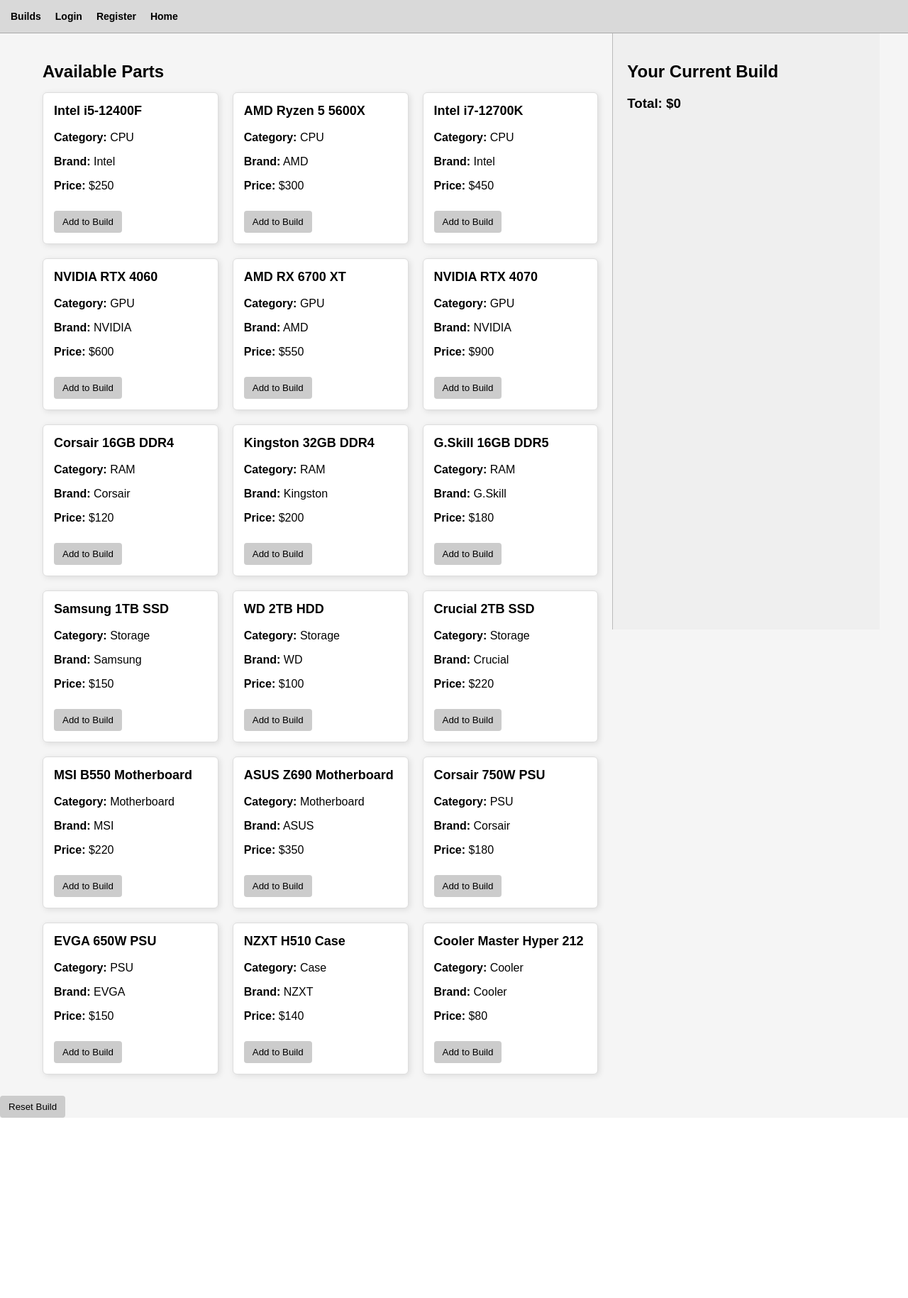
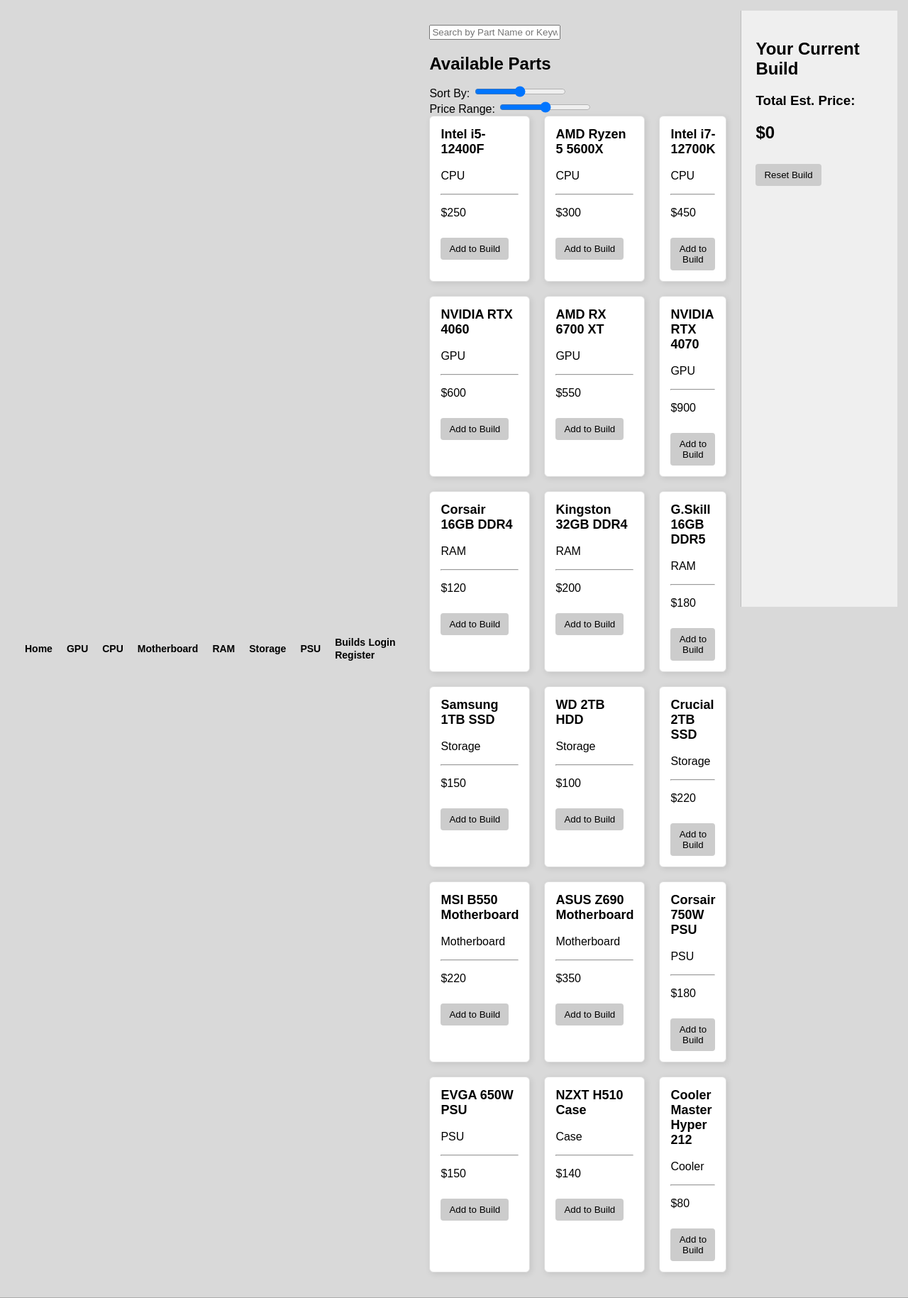
Before and after one commit to JaecobV/flaskapplicationproject, a Flask app: page / in a window 1280 px wide. Shown: the whole page at 71% size. Before the commit the page ends 1575 px from the top, so only its background shows below. Run offline with Flask 3, Linux system fonts and the light colour scheme; data comes from the database, SQL or seed files in the repository.

Commit message:
changed home html to include the same interactable buttons as i have done in my wireframe

```diff
--- a/templates/home.html
+++ b/templates/home.html
@@ -9,20 +9,27 @@
 
 <!-- NAVBAR -->
 <div class="navbar">
-    <a href="/builds">Builds</a>
 
-    {% if session.get("user_id") %}
-        <a href="/logout">Logout</a>
-    {% else %}
-        <a href="/login">Login</a>
-        <a href="/register">Register</a>
-    {% endif %}
+    <div class="logo"></div>
 
     <a href="/">Home</a>
+    <a href="/?category=GPU">GPU</a>
+    <a href="/?category=CPU">CPU</a>
+    <a href="/?category=Motherboard">Motherboard</a>
+    <a href="/?category=RAM">RAM</a>
+    <a href="/?category=Storage">Storage</a>
+    <a href="/?category=PSU">PSU</a>
+
+    <div class="nav-right">
+        <a href="/builds">Builds</a>
 
     {% if session.get("username") %}
-        <span style="margin-left:auto;">Welcome {{ session["username"] }}</span>
-    {% endif %}
+            <a href="/dashboard">Dashboard</a>
+            <a href="/logout">Logout</a>
+        {% else %}
+            <a href="/login">Login</a>
+            <a href="/register">Register</a>
+        {% endif %}
 </div>
 
 
@@ -30,15 +37,39 @@
 
     <div class="parts-section">
 
+        <div class="search-bar">
+            <input type="text" placeholder="Search by Part Name or Keyword">
+        </div>
+
         <h2>Available Parts</h2>
 
+        <div class="filters">
+            <div>
+                <label>Sort By:</label>
+                <input type="range">
+            </div>
+
+            <div>
+                <label>Price Range:</label>
+                <input type="range">
+            </div>
+        </div>
+
         <div class="parts-grid">
+
             {% for part in parts %}
             <div class="card">
+
+
+                <div class="circle"></div>
+
                 <h3>{{ part["Part_Name"] }}</h3>
-                <p><strong>Category:</strong> {{ part["Category"] }}</p>
-                <p><strong>Brand:</strong> {{ part["Part_Name"].split()[0] }}</p>
-                <p><strong>Price:</strong> ${{ part["Price"] }}</p>
+
+                <p>{{ part["Category"] }}</p>
+
+                <hr>
+
+                <p>${{ part["Price"] }}</p>
 
                 <a href="{{ url_for('add_part', id=part['Part_ID']) }}">
                     <button>Add to Build</button>
@@ -50,25 +81,39 @@
     </div>
 
     <div class="build-section">
+
         <h2>Your Current Build</h2>
 
         {% for part in build_parts %}
         <div class="build-item">
-            {{ part["Part_Name"] }} (${{ part["Price"] }})
+
+            <div>
+                {{ part["Category"] }}:
+                {{ part["Part_Name"] }}
+            </div>
+
             <a href="{{ url_for('remove_part', id=part['Part_ID']) }}">
                 <button>Remove</button>
             </a>
+                </div>
+                {% endfor %}
+
+                <h3>Total Est. Price:</h3>
+
+                <h2>${{ total }}</h2>
+
+                {% if session.get("user_id") %}
+                    <a href="/save_build">
+                        <button class="save-btn">Save Build</button>
+                    </a>
+                {% endif %}
+
+                <a href="/reset">
+                    <button class="reset-btn">Reset Build</button>
+                </a>
+
         </div>
-        {% endfor %}
 
-        <h3>Total: ${{ total }}</h3>
-    </div>
-
-</div>
-    <a href="/reset">
-        <button>Reset Build</button>
-    </a>
-</div>
 </div>
 
 </body>
```
